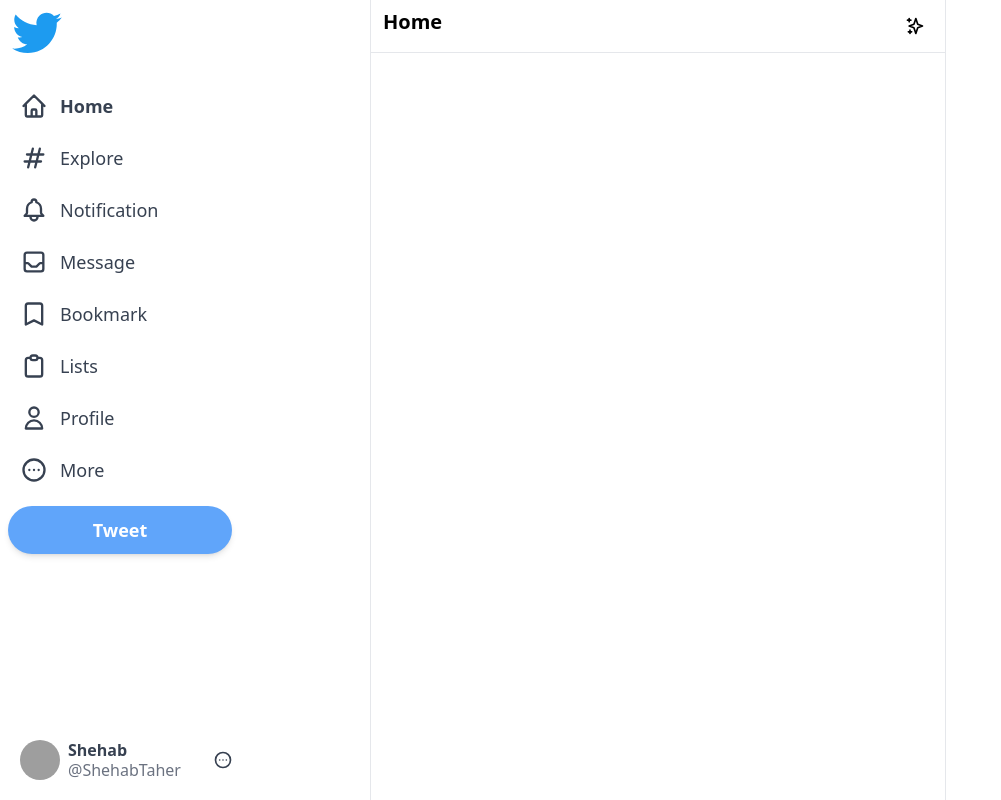
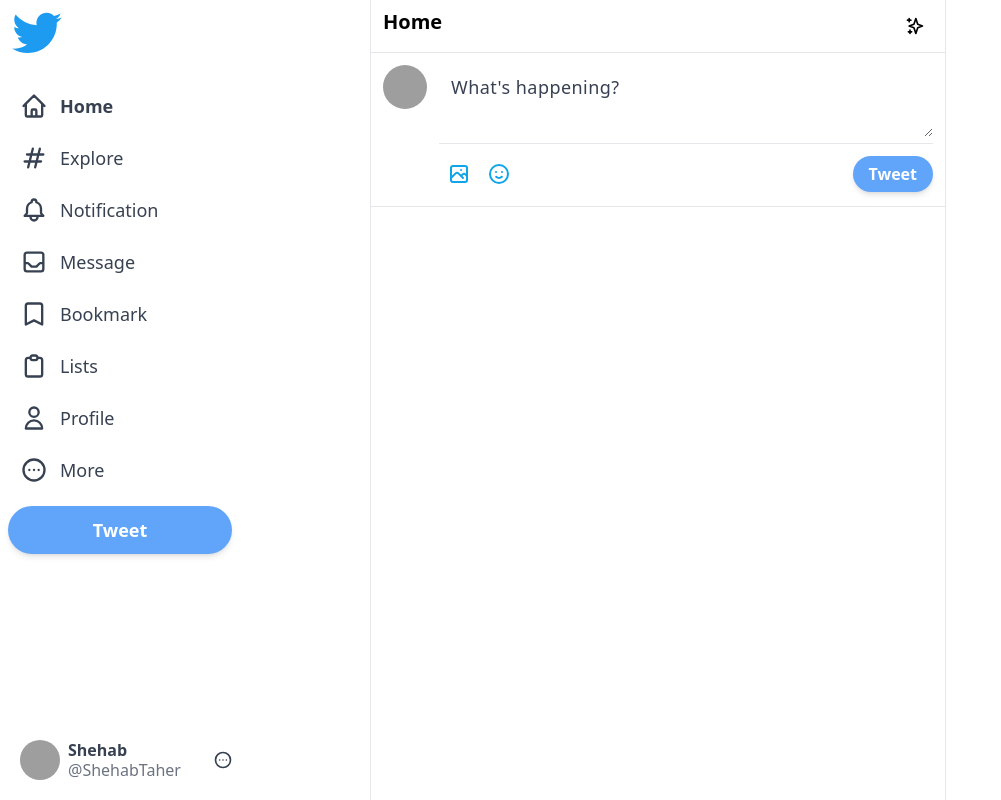
Before and after one commit to ShehabTaher/twitter-clone, a Next.js app: page / in a window 1280 px wide. Shown: the whole page, without its empty margins (0-1001 px from the left). Built offline with nearby package versions, Linux system fonts and the light colour scheme; grey boxes are pictures that could not be loaded.

Commit message:
Input section in feed

```diff
--- a/components/Feed.js
+++ b/components/Feed.js
@@ -1,5 +1,5 @@
 import { SparklesIcon } from "@heroicons/react/outline";
-import React from "react";
+import Input from './Input'
 
 const Feed = () => {
     return (
@@ -10,6 +10,7 @@
                     <SparklesIcon className="h-5" />
                 </div>
             </div>
+            <Input />
         </div>
     );
 };
--- /dev/null
+++ b/components/Input.js
@@ -0,0 +1,35 @@
+import { EmojiHappyIcon, PhotographIcon } from "@heroicons/react/outline";
+import React from "react";
+
+const input = () => {
+  return (
+    <div className="flex border-b border-gray-200 p-3 space-x-3">
+      <img
+        src="https://static.vecteezy.com/system/resources/previews/002/275/847/original/male-avatar-profile-icon-of-smiling-caucasian-man-vector.jpg"
+        alt="user-profile"
+        className="h-11 w-11 rounded-full cursor-pointer hover:brightness-95"
+      />
+      <div className="w-full divide-y divide-gray-200">
+        <div className="">
+          <textarea
+            className="w-full border-none focus:ring-0 text-lg placeholder-gray-700 tracking-wide min-h-[50px] text-gray-700"
+            rows="2"
+            placeholder="What's happening?"
+          ></textarea>
+        </div>
+
+        <div className="flex items-center justify-between pt-2.5">
+          <div className="flex">
+            <PhotographIcon className="h-10 w-10 hoverEffect p-2 text-sky-500 hover:bg-sky-100" />
+            <EmojiHappyIcon className="h-10 w-10 hoverEffect p-2 text-sky-500 hover:bg-sky-100" />
+          </div>
+          <button className="bg-blue-400 text-white px-4 py-1.5 rounded-full font-bold shadow-md hover:brightness-95 disabled:opacity-50">
+            Tweet
+          </button>
+        </div>
+      </div>
+    </div>
+  );
+};
+
+export default input;
--- a/package.json
+++ b/package.json
@@ -15,6 +15,7 @@
     "react-dom": "18.1.0"
   },
   "devDependencies": {
+    "@tailwindcss/forms": "^0.5.6",
     "autoprefixer": "^10.4.16",
     "eslint": "8.14.0",
     "eslint-config-next": "12.1.6",
--- a/tailwind.config.js
+++ b/tailwind.config.js
@@ -11,5 +11,7 @@
   theme: {
     extend: {},
   },
-  plugins: [],
+  plugins: [
+    require('@tailwindcss/forms'),
+  ],
 }
```
Also changed, not shown: 1 other file (tests, documents, lock files or other folders). Lines whose indentation alone changed are shown as unchanged.
